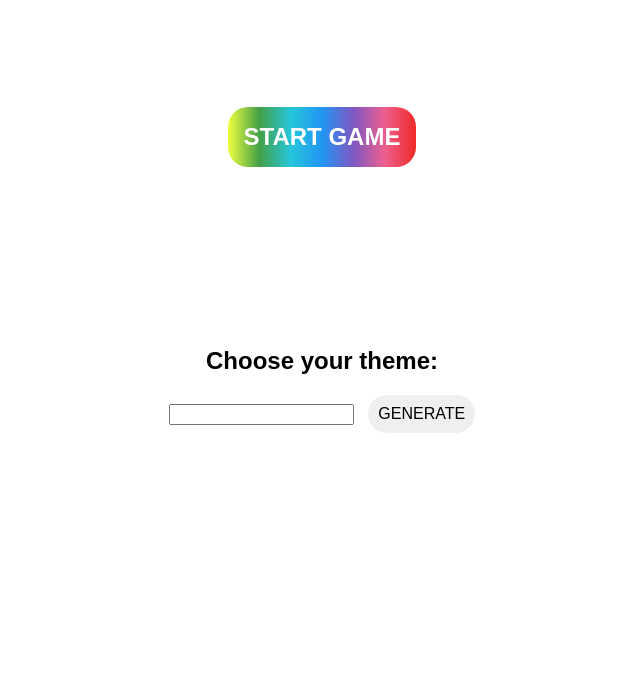
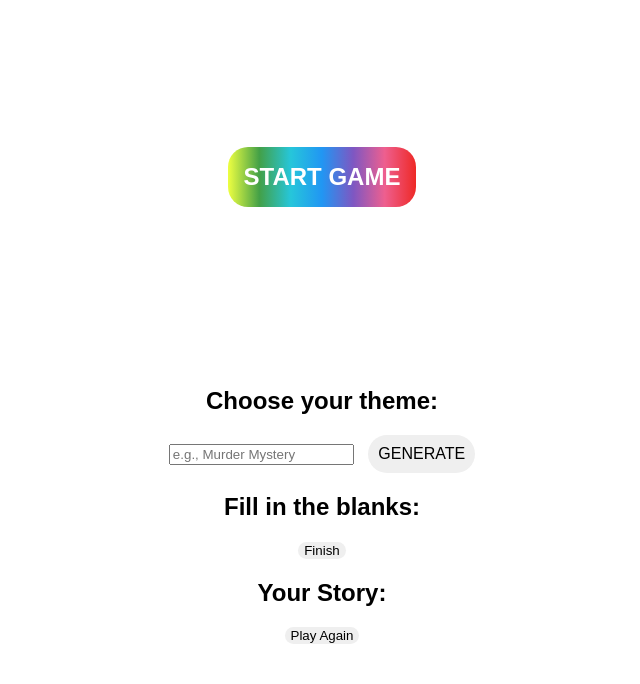
Before and after one commit to KIKODER/impromptd, a plain HTML site: page index.html in a window 1280 px wide. Shown: the part 260-944 px from the top of the page, without its empty margins (318-958 px from the left). Before the commit the page ends 800 px from the top, so only its background shows below. Drawn offline with Linux system fonts and the light colour scheme.

Commit message:
Added the remaining divs to the .html file ('choice-screen' and 'story-screen').

```diff
--- a/index.html
+++ b/index.html
@@ -8,15 +8,27 @@
 </head>
 <body>
     <div id="app">
-        <div id="landing-screen">
+        <div id="landing-screen" class="screen active">
             <h1 class="land">MadderLibs!</h1>
             <button class="land">START GAME</button>
         </div>
 
-        <div id="theme-screen">
+        <div id="theme-screen" class="screen">
             <h2 class="theme">Choose your theme:</h2>
-            <input type="text" class="input theme">
+            <input type="text" class="input theme" placeholder="e.g., Murder Mystery">
             <button class="theme">GENERATE</button>
+        </div>
+
+        <div id="choice-screen" class="screen">
+            <h2 class="choice">Fill in the blanks:</h2>
+            <form id="placeholder-form"></form>
+            <button class="choice">Finish</button>
+        </div>
+
+        <div id="story-screen">
+            <h2 class="story">Your Story:</h2>
+            <p id="final-story"></p>
+            <button class="story">Play Again</button>
         </div>
     </div>
 
--- a/styles.css
+++ b/styles.css
@@ -1,6 +1,10 @@
-* {
+body {
     text-align: center;
     font-family: sans-serif;
+}
+
+#app {
+    padding: 2rem;
 }
 
 button {
@@ -35,3 +39,11 @@ button.theme {
     padding: 10px;
     margin-left: 10px;
 }
+
+/*.screen {
+    display: none;
+}*/
+
+/*.screen.active {
+    display: block;
+}*/
```
